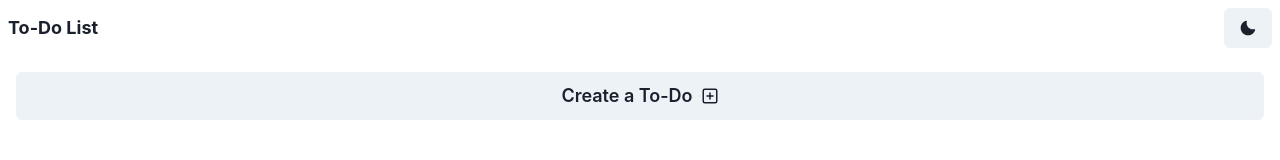
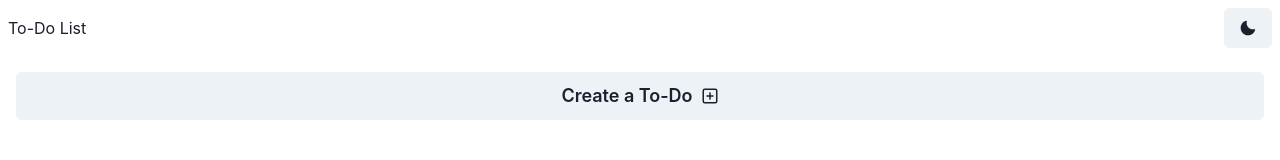
Before and after one commit to imreyesjorge/todolist, a Next.js app: page / in a window 1280 px wide. Shown: the top 160 px of the page. Built offline with nearby package versions, Linux system fonts and the light colour scheme.

Commit message:
Use localStorage to save the list name

```diff
--- a/components/Nav/Nav.tsx
+++ b/components/Nav/Nav.tsx
@@ -1,14 +1,47 @@
-import { Flex, Spacer, Center, Button, Heading } from '@chakra-ui/react';
+import {
+   Flex,
+   Spacer,
+   Center,
+   Button,
+   Editable,
+   EditableInput,
+   EditablePreview,
+} from '@chakra-ui/react';
 import { MoonIcon, SunIcon } from '@chakra-ui/icons';
 import { useColorMode } from '@chakra-ui/react';
+import { useEffect, useState } from 'react';
 
 const Nav = () => {
    const { colorMode, toggleColorMode } = useColorMode();
+   const [listName, setListName] = useState('To-Do List');
+
+   useEffect(() => {
+      const response = localStorage.getItem('listName');
+
+      response && setListName(response);
+   }, []);
+
+   useEffect(() => {
+      localStorage.setItem('listName', listName);
+   }, [listName]);
 
    return (
       <Flex as="nav" p="2">
          <Center>
-            <Heading fontSize="lg">To-Do List</Heading>
+            <Editable
+               defaultValue={listName}
+               value={listName}
+               size="lg"
+               onChange={(newValue) => {
+                  if (newValue == '') {
+                     setListName('To-Do List');
+                  } else {
+                     setListName(newValue);
+                  }
+               }}>
+               <EditablePreview />
+               <EditableInput />
+            </Editable>
          </Center>
          <Spacer />
          <Center>
```
